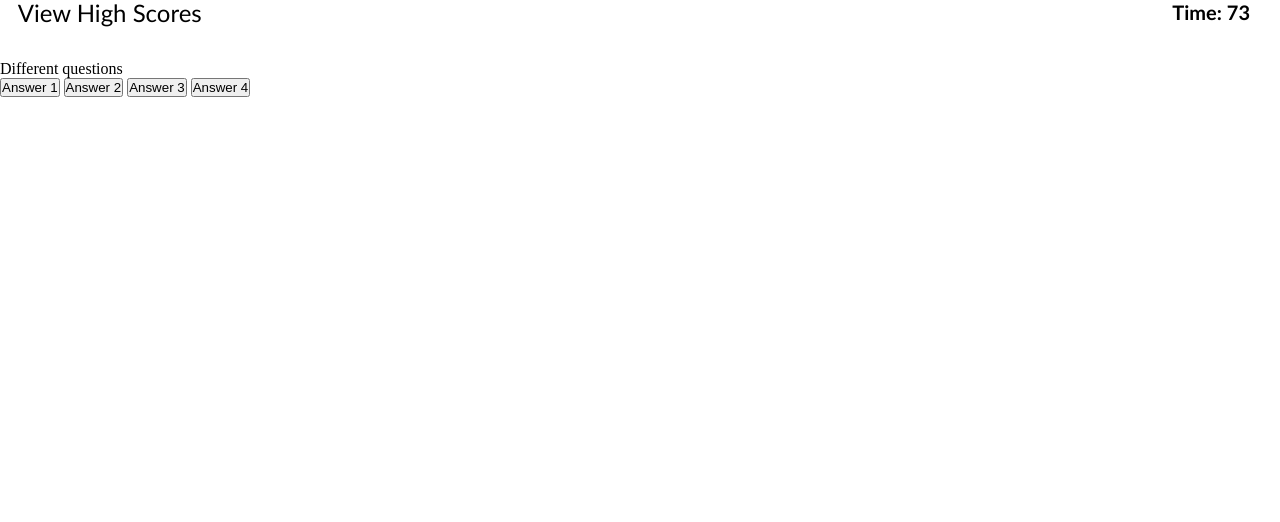
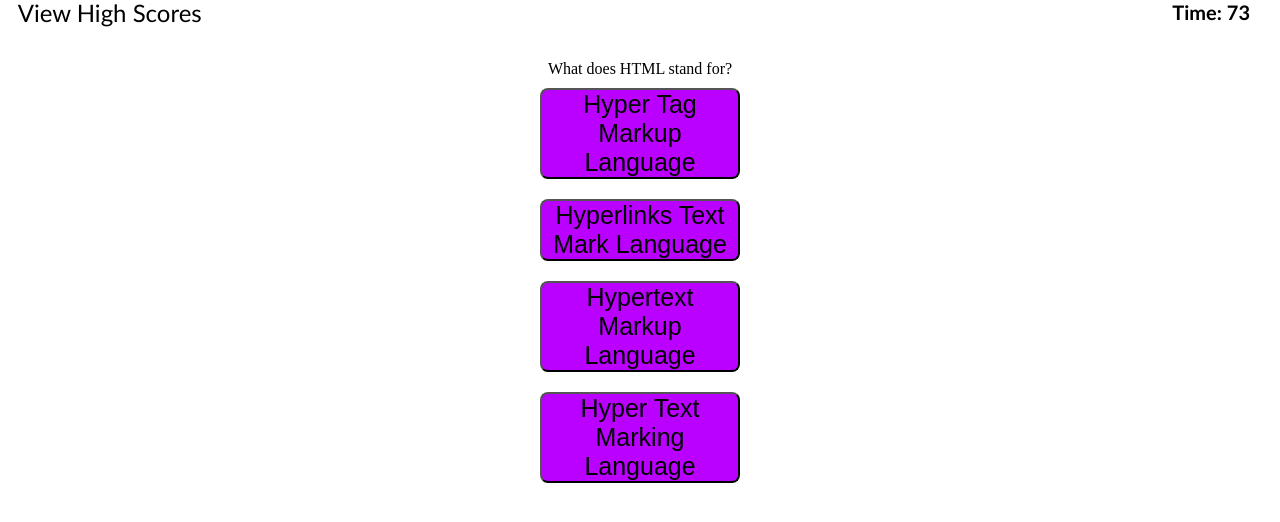
Before and after one commit to thasebby/codingTermsQuiz, a plain HTML site: page index.html in a window 1280 px wide. Both pictures are taken after a click on the button "Start". Drawn offline with Linux system fonts and the light colour scheme.

Commit message:
made the quiz go to next question when user answers

```diff
--- a/assets/script.js
+++ b/assets/script.js
@@ -16,6 +16,94 @@ var wrongCounter = 0;
 var isWin = false;
 var timerInterval;
 var secondsLeft;
+var currentQuestion = 0;
+
+//making an array of different questions and their answers
+const quizQuestions = [
+    {
+        question: "What does HTML stand for?",
+        options: ["Hyper Tag Markup Language", "Hyperlinks Text Mark Language", "Hypertext Markup Language", "Hyper Text Marking Language"],
+        answer: "Hypertext Markup Language"
+    },
+    {
+        question: "What is the command to pull the most recent version of the project you're working on from Github?",
+        options: ["git pull","pull most recent","get main", "git pull origin main"],
+        answer: "git pull origin main"
+    },
+    {
+        question: "What does CSS stand for?" ,
+        options: ["Cascading Style Sheets", "Coding Style Sheet", "Can Successfully Style", "Code So Sick"],
+        answer: "Cascading Style Sheets"
+    },
+    {
+        question: "What is the file that contains all of the preliminary information of a project?",
+        options: ["info.md","README.md","README.js","READ.me"],
+        answer: "README.md"
+    },
+    {
+        question: "What is the programming language that is commonly used to create interactive effects within web browsers?",
+        options: ["HTML","CSS","JavaScript","C++"],
+        answer:"JavaScript"
+    }
+];
+
+//This function adds event listeners to all the buttons
+function addEventListeners(){
+    var buttons = document.querySelectorAll('#answers button');
+
+    buttons.forEach(function(button){
+        button.addEventListener('click', function(){
+            checkAnswer(button);
+        });
+    });
+}
+document.addEventListener("DOMContentLoaded", addEventListeners);
+
+//This function will compare the picked answer to the key
+function checkAnswer(selectedOption){
+    const selectedAnswer=selectedOption.textContent;
+    const correctAnswer=quizQuestions[currentQuestion].answer;
+
+    if(selectedAnswer === correctAnswer){
+        currentQuestion++;
+            if(currentQuestion < quizQuestions.length){
+                displayQuestion();
+            }
+            else{
+                console.log("congrats");
+            }
+    }
+    else{
+        console.log("that's wrong");
+        currentQuestion++;
+            if(currentQuestion < quizQuestions.length){
+                displayQuestion();
+            }
+            else{
+                console.log("congrats");
+            }
+    }
+}
+
+//this function allows the questions to cycle through
+function displayQuestion(){
+    const questionEl = document.getElementById("questions");
+    const answersEl = document.getElementById("answers");
+
+    questionEl.textContent = quizQuestions[currentQuestion].question;
+
+    answersEl.innerHTML = " ";
+    quizQuestions[currentQuestion].options.forEach(option=>{
+        const liEl = document.createElement("button");
+        liEl.textContent = option;
+        liEl.onclick = function(){
+            checkAnswer(this);
+        };
+        answersEl.appendChild(liEl);
+    });
+}
+
+displayQuestion();
 
 function startGame(){
     isWin = false;
--- a/assets/style.css
+++ b/assets/style.css
@@ -5,6 +5,7 @@
 /*general stuff*/
 :root{
     --mainFont:'Gill Sans', 'Gill Sans MT', Calibri, 'Trebuchet MS', sans-serif;
+    --buttonColor:#BA00FF;
 }
 /*styles the timer*/
 #timer{
@@ -51,3 +52,36 @@
 #startBtn button:hover{
     cursor: pointer;
 }
+
+.container{
+    text-align:center;
+}
+
+.question{
+    font-weight: bold;
+    font-family: var(--mainFont);
+    font-size: 40px;
+}
+
+#answers {
+    display:flex;
+    flex-direction:column;
+    align-items: center;
+}
+
+#answers button{
+    width: 200px;
+    margin: 10px;
+    background-color:var(--buttonColor);
+    border-radius: 8px;
+    font-size: 25px;
+}
+
+li{
+    list-style: none;
+}
+
+button:hover{
+    cursor: pointer;
+    transform: scale(1.2);
+}
--- a/index.html
+++ b/index.html
@@ -32,15 +32,15 @@
         the answer buttons-->
         <div class="container">
             <div id="question">
-                <div id="question" >Different questions</div>
-                <div id = "answers">
-                    <button class="button">Answer 1</button>
-                    <button class="button">Answer 2</button>
-                    <button class="button">Answer 3</button>
-                    <button class="button">Answer 4</button>
+                <div id="questions" >What does HTML stand for?</div>
+                <ul id = "answers">
+                    <li><button class="button">Hyper Tag Markup Language</button></li>
+                    <li><button class="button">Hyperlinks Text Mark Language</button></li>
+                    <li><button class="button">Hypertext Markup Language</button></li>
+                    <li><button class="button">Hyper Text Marking Language</button></li>
                     <!--This will show if the answer is correct or wrong-->
                     <div id="answer" class="hidden"></div>
-                </div>
+                </ul>
             </div>
         </div>
 
```
